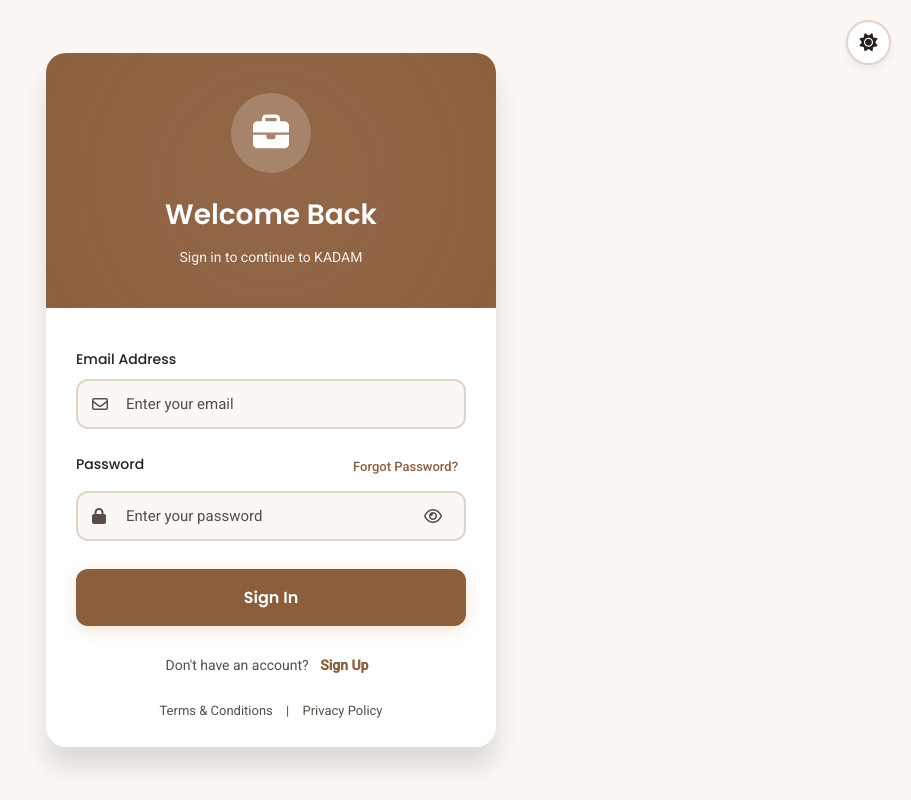
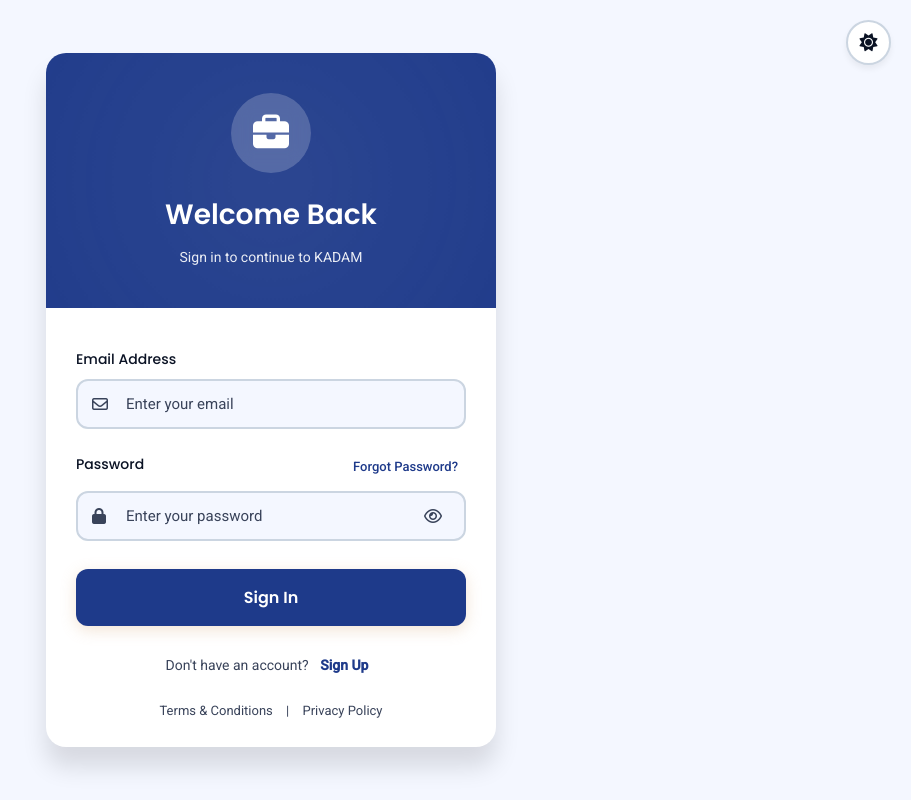
Before and after one commit to zenithkandel/kadam, a PHP site: page /login.html in a window 1280 px wide. Shown: the whole page, without its empty margins (369-1280 px from the left). Run offline with PHP 8.4, Linux system fonts and the light colour scheme.

Commit message:
style: update Midnight Blue theme variables for improved consistency and clarity

```diff
--- a/style.css
+++ b/style.css
@@ -2,36 +2,39 @@
 /* ---------------------------
    THEME 3 — MIDNIGHT BLUE
    --------------------------- */
+/* ================================
+   MIDNIGHT BLUE — LIGHT THEME
+================================ */
 :root[data-theme="light"] {
-  --primary-color: #8B5E3C;
-  --primary-dark: #6A452B;
-  --primary-light: #F6EFEA;
+  --primary-color: #1E3A8A;        /* Cobalt Blue */
+  --primary-dark: #162A66;         /* Deep Cobalt */
+  --primary-light: #E8EEFF;        /* Soft light blue */
 
-  --accent-color: #C8A789;
-  --accent-dark: #A6866F;
+  --accent-color: #3B82F6;         /* Bright Accent Blue */
+  --accent-dark: #1D4ED8;          /* Deep Accent */
 
-	/* Feedback colors */
+  /* Feedback colors (same) */
   --success-color: #4B8B6A;
   --warning-color: #C58A3B;
   --error-color: #C75B5B;
 
   /* Text */
-	--text-color: #26211E;
-	--text-light: #584E47;
+  --text-color: #0A1224;           /* Midnight Blue */
+  --text-light: #39435A;           /* Soft desaturated blue-gray */
 
   /* Backgrounds & surfaces */
-  --background-color: #FAF7F4;
+  --background-color: #F4F7FF;     /* Faint blue-tinted white */
   --background-light: #FFFFFF;
-  --background-dark: #EDE4DD;
+  --background-dark: #E1E8F5;      /* Pale steel blue */
 
-  --button-bg: #8B5E3C;
-  --button-hover: #6A452B;
+  --button-bg: #1E3A8A;
+  --button-hover: #162A66;
   --button-text: #FFFFFF;
 
   --card-bg: #FFFFFF;
-  --card-border: #E1D4CA;
+  --card-border: #CBD5E1;          /* Slate-200 */
 
-	/* Legacy aliases for older page CSS */
+  /* Legacy aliases */
   --text-primary: var(--text-color);
   --text-secondary: var(--text-light);
   --bg-white: var(--background-light);
```
Also changed, not shown: other parts of style.css (+22 -17 lines). Lines whose indentation alone changed are shown as unchanged.
